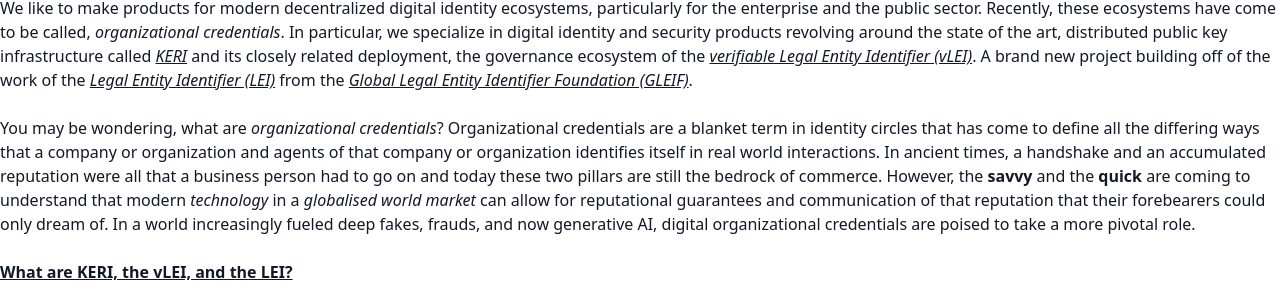
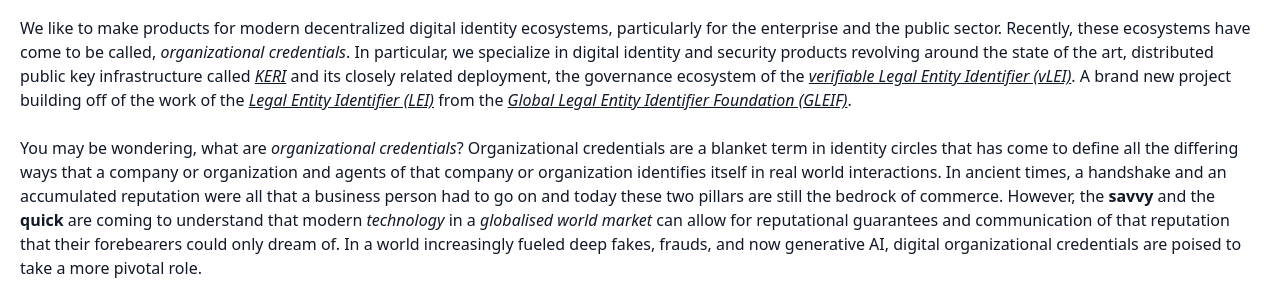
Before and after one commit to vLEIDA/vleida.github.io, a website: page index.html in a window 1280 px wide. Shown: the part 208-510 px from the top of the page. Drawn offline with Linux system fonts and the light colour scheme.

Commit message:
Fix margins disappearing on small viewport sizes

```diff
--- a/index.html
+++ b/index.html
@@ -8,7 +8,7 @@
     <link href="dist/output.css" rel="stylesheet">
 </head>
 
-<body class="bg-indigo-40 text-gray-900 mx-auto">
+<body class="bg-indigo-40 text-gray-900">
 
     <!-- Header -->
     <header class="bg-indigo-600 text-white py-8 text-center">
@@ -16,7 +16,7 @@
     </header>
 
     <!-- Main Content -->
-    <main class="container mx-auto mt-10">
+    <main class="container mx-auto mt-10 p-5">
 
         <!-- Public and Private Mission -->
         <section id="mission" class="space-y-6 content-center">
```
